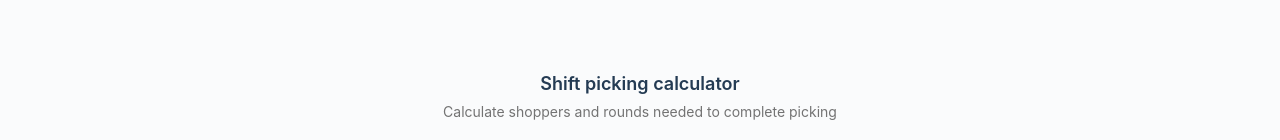
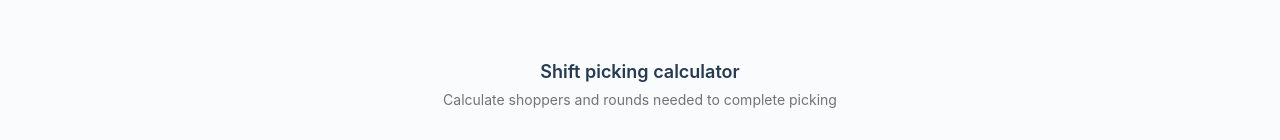
Before and after one commit to midobanks/FCOSFlow, a Next.js app in the folder apps/web/: page / in a window 1280 px wide. Shown: the part 154-294 px from the top of the page. Built offline with nearby package versions, Linux system fonts and the light colour scheme; no server answers.

Commit message:
Reduce logo-to-headline gap by half

```diff
--- a/apps/web/src/app/page.tsx
+++ b/apps/web/src/app/page.tsx
@@ -89,7 +89,7 @@ export default function HomePage() {
   return (
     <div className="mx-auto max-w-4xl px-4 py-4 sm:px-6">
       <Logo width={160} height={42} className="mx-auto" />
-      <h1 className="mt-6 text-center text-lg font-semibold text-neutral-800">Shift picking calculator</h1>
+      <h1 className="mt-3 text-center text-lg font-semibold text-neutral-800">Shift picking calculator</h1>
       <p className="mt-1 text-center text-sm text-neutral-500">Calculate shoppers and rounds needed to complete picking</p>
 
       <div className="mt-8 grid gap-8 lg:grid-cols-2">
```
